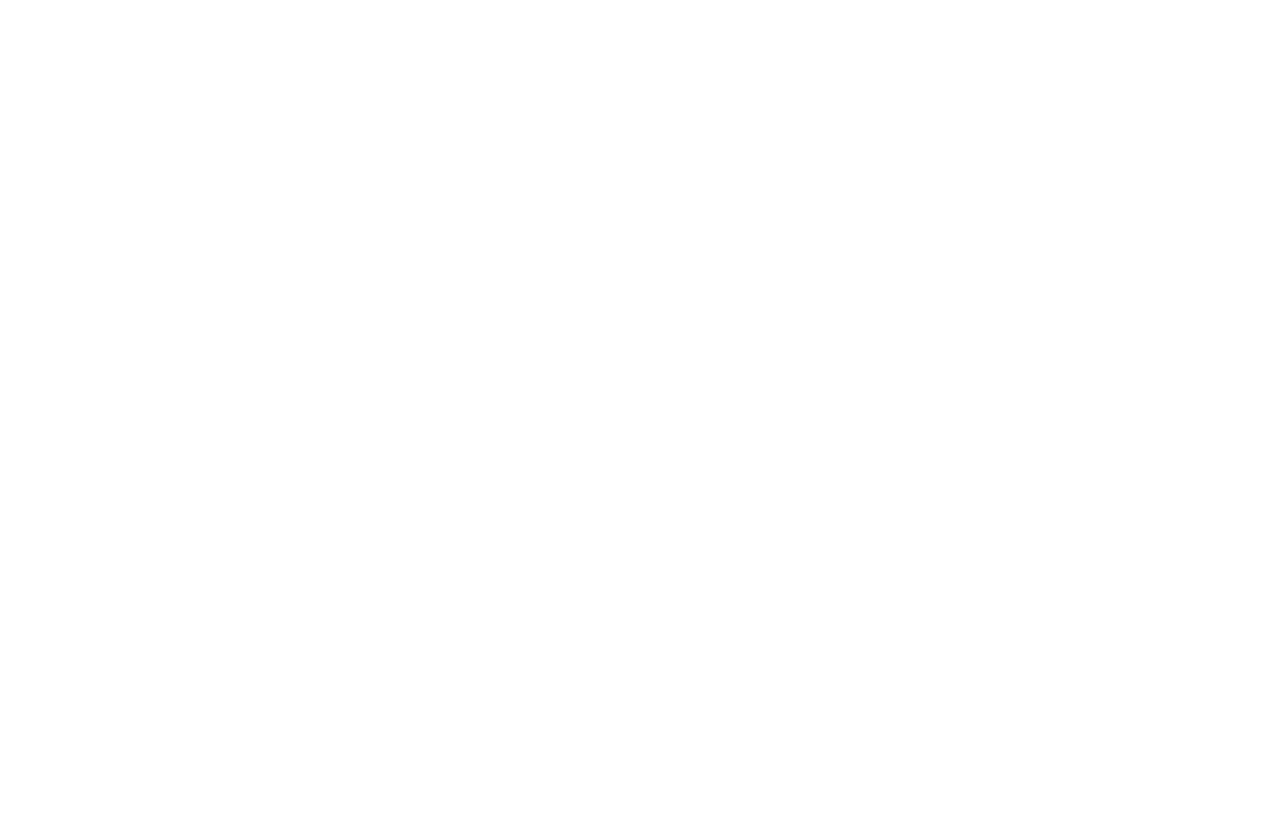
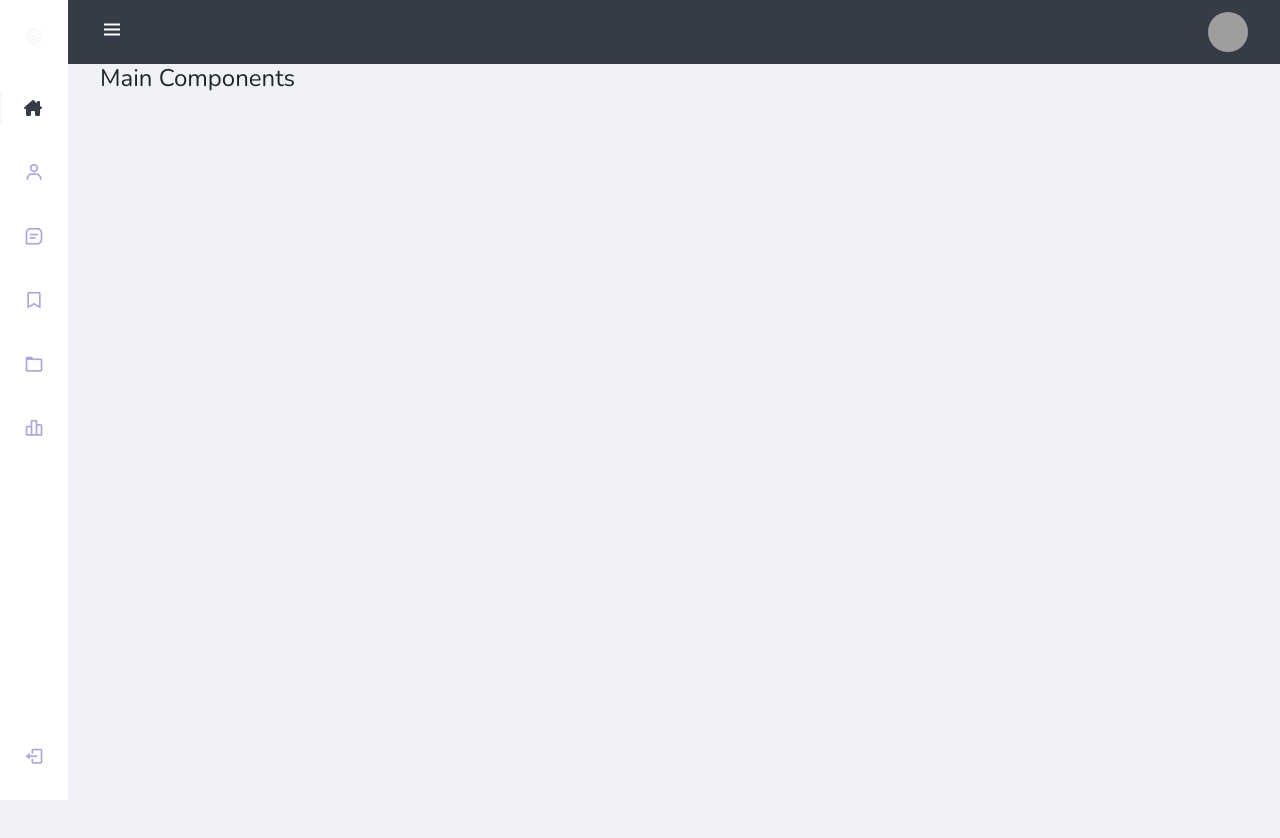
Before and after one commit to jhon-Min/my-hr-web-tp, a website: page index.html in a window 1280 px wide. Before the commit the page ends 800 px from the top, so only its background shows below. Drawn offline with nearby package versions, Linux system fonts and the light colour scheme; grey boxes are pictures that could not be loaded; a web font is replaced by a local one.

Commit message:
second commit

```diff
--- /dev/null
+++ b/asset/js/sidebar.js
@@ -0,0 +1,38 @@
+document.addEventListener("DOMContentLoaded", function(event) {
+
+    const showNavbar = (toggleId, navId, bodyId, headerId) =>{
+    const toggle = document.getElementById(toggleId),
+    nav = document.getElementById(navId),
+    bodypd = document.getElementById(bodyId),
+    headerpd = document.getElementById(headerId)
+
+    // Validate that all variables exist
+    if(toggle && nav && bodypd && headerpd){
+    toggle.addEventListener('click', ()=>{
+    // show navbar
+    nav.classList.toggle('show')
+    // change icon
+    toggle.classList.toggle('bx-x')
+    // add padding to body
+    bodypd.classList.toggle('body-pd')
+    // add padding to header
+    headerpd.classList.toggle('body-pd')
+    })
+    }
+    }
+
+    showNavbar('header-toggle','nav-bar','body-pd','header')
+
+    /*===== LINK ACTIVE =====*/
+    const linkColor = document.querySelectorAll('.nav_link')
+
+    function colorLink(){
+    if(linkColor){
+    linkColor.forEach(l=> l.classList.remove('active'))
+    this.classList.add('active')
+    }
+    }
+    linkColor.forEach(l=> l.addEventListener('click', colorLink))
+
+    // Your code to run since DOM is loaded and ready
+    });
--- /dev/null
+++ b/asset/scss/_sidebar.scss
@@ -0,0 +1,181 @@
+@import url("https://fonts.googleapis.com/css2?family=Nunito:wght@400;600;700&display=swap");
+
+:root {
+    --header-height: 3rem;
+    --nav-width: 68px;
+    --first-color: white;
+    --first-color-light: #AFA5D9;
+    --white-color: #F7F6FB;
+    --body-font: 'Nunito', sans-serif;
+    --normal-font-size: 1rem;
+    --z-fixed: 100
+}
+
+*,
+::before,
+::after {
+    box-sizing: border-box
+}
+
+body {
+    position: relative;
+    margin: var(--header-height) 0 0 0;
+    padding: 0 1rem;
+    font-family: var(--body-font);
+    font-size: var(--normal-font-size);
+    transition: .5s
+}
+
+a {
+    text-decoration: none
+}
+
+.header {
+    width: 100%;
+    height: var(--header-height);
+    position: fixed;
+    top: 0;
+    left: 0;
+    display: flex;
+    align-items: center;
+    justify-content: space-between;
+    padding: 0 1rem;
+    z-index: var(--z-fixed);
+    transition: .5s
+}
+
+.header_toggle {
+    color: var(--first-color);
+    font-size: 1.5rem;
+    cursor: pointer
+}
+
+.header_img {
+    width: 35px;
+    height: 35px;
+    display: flex;
+    justify-content: center;
+    border-radius: 50%;
+    overflow: hidden
+}
+
+.header_img img {
+    width: 40px
+}
+
+.l-navbar {
+    position: fixed;
+    top: 0;
+    left: -30%;
+    width: var(--nav-width);
+    height: 100vh;
+    background-color: var(--first-color);
+    padding: .5rem 1rem 0 0;
+    transition: .5s;
+    z-index: var(--z-fixed)
+}
+
+.nav {
+    height: 100%;
+    display: flex;
+    flex-direction: column;
+    justify-content: space-between;
+    overflow: hidden
+}
+
+.nav_logo,
+.nav_link {
+    display: grid;
+    grid-template-columns: max-content max-content;
+    align-items: center;
+    column-gap: 1rem;
+    padding: .5rem 0 .5rem 1.5rem
+}
+
+.nav_logo {
+    margin-bottom: 2rem
+}
+
+.nav_logo-icon {
+    font-size: 1.25rem;
+    color: var(--white-color)
+}
+
+.nav_logo-name {
+    color: var(--white-color);
+    font-weight: 700
+}
+
+.nav_link {
+    position: relative;
+    color: var(--first-color-light);
+    margin-bottom: 1.5rem;
+    transition: .3s
+}
+
+.nav_link:hover {
+    color: var(--white-color)
+}
+
+.nav_icon {
+    font-size: 1.25rem
+}
+
+.show {
+    left: 0
+}
+
+.body-pd {
+    padding-left: calc(var(--nav-width) + 1rem)
+}
+
+.active {
+    color: var(--white-color)
+}
+
+.active::before {
+    content: '';
+    position: absolute;
+    left: 0;
+    width: 2px;
+    height: 32px;
+    background-color: var(--white-color)
+}
+
+.height-100 {
+    height: 100vh
+}
+
+@media screen and (min-width: 768px) {
+    body {
+        margin: calc(var(--header-height) + 1rem) 0 0 0;
+        padding-left: calc(var(--nav-width) + 2rem)
+    }
+
+    .header {
+        height: calc(var(--header-height) + 1rem);
+        padding: 0 2rem 0 calc(var(--nav-width) + 2rem)
+    }
+
+    .header_img {
+        width: 40px;
+        height: 40px
+    }
+
+    .header_img img {
+        width: 45px
+    }
+
+    .l-navbar {
+        left: 0;
+        padding: 1rem 1rem 0 0
+    }
+
+    .show {
+        width: calc(var(--nav-width) + 156px)
+    }
+
+    .body-pd {
+        padding-left: calc(var(--nav-width) + 188px)
+    }
+}
--- a/asset/scss/style.scss
+++ b/asset/scss/style.scss
@@ -1,6 +1,13 @@
 @import url('https://fonts.googleapis.com/css2?family=Padauk:wght@400;700&family=Roboto:wght@100;300;400;500;700&display=swap');
 
 $font-family-sans-serif: 'Roboto', 'Padauk';
+// $primary: #6675df;
+$light: #f1f2f7;
+$dark: #353c48;
+$border-radius: 0.8rem;
+
 
 @import '../../node_modules/bootstrap/scss/bootstrap.scss';
-@import '~@fortawesome/fontawesome-free/css/all.css';
+@import '../../node_modules/@fortawesome/fontawesome-free/css/all.min.css';
+
+@import './sidebar';
--- a/index.html
+++ b/index.html
@@ -0,0 +1,70 @@
+<!DOCTYPE html>
+<html lang="en">
+  <head>
+    <meta charset="UTF-8" />
+    <meta http-equiv="X-UA-Compatible" content="IE=edge" />
+    <meta name="viewport" content="width=device-width, initial-scale=1.0" />
+    <title>Document</title>
+    <link rel="stylesheet" href="https://cdn.jsdelivr.net/npm/boxicons@latest/css/boxicons.min.css">
+    <link rel="stylesheet" href="asset/css/style.css" />
+  </head>
+  <body id="body-pd" class="bg-light">
+    <header class="header bg-dark" id="header">
+      <div class="header_toggle">
+        <i class="bx bx-menu" id="header-toggle"></i>
+      </div>
+      <div class="header_img">
+        <img src="https://i.imgur.com/hczKIze.jpg" alt="" />
+      </div>
+    </header>
+    <div class="l-navbar" id="nav-bar">
+      <nav class="nav">
+        <div>
+          <a href="#" class="nav_logo">
+            <i class="bx bx-layer nav_logo-icon"></i>
+            <span class="nav_logo-name">My HR</span>
+          </a>
+          <div class="nav_list">
+            <a href="#" class="nav_link active">
+                <i class="fa-solid fa-house-chimney text-dark"></i>
+                <span class="nav_name">Dashboard</span>
+            </a>
+            <a href="#" class="nav_link">
+              <i class="bx bx-user nav_icon"></i>
+              <span class="nav_name">Users</span>
+            </a>
+            <a href="#" class="nav_link">
+              <i class="bx bx-message-square-detail nav_icon"></i>
+              <span class="nav_name">Messages</span>
+            </a>
+            <a href="#" class="nav_link">
+              <i class="bx bx-bookmark nav_icon"></i>
+              <span class="nav_name">Bookmark</span>
+            </a>
+            <a href="#" class="nav_link">
+              <i class="bx bx-folder nav_icon"></i>
+              <span class="nav_name">Files</span>
+            </a>
+            <a href="#" class="nav_link">
+              <i class="bx bx-bar-chart-alt-2 nav_icon"></i>
+              <span class="nav_name">Stats</span>
+            </a>
+          </div>
+        </div>
+        <a href="#" class="nav_link">
+          <i class="bx bx-log-out nav_icon"></i>
+          <span class="nav_name">SignOut</span>
+        </a>
+      </nav>
+    </div>
+    <!--Container Main start-->
+    <div class="height-100">
+      <h4>Main Components</h4>
+    </div>
+    <!--Container Main end-->
+
+    <script src="node_modules/jquery/dist/jquery.min.js"></script>
+    <script src="node_modules/bootstrap/dist/js/bootstrap.min.js"></script>
+    <script src="asset/js/sidebar.js"></script>
+  </body>
+</html>
```
Also changed, not shown: sign-in.html (+40 -1 lines), asset/css/style.css, asset/images/bg-signin.png (added), 1 other file.
